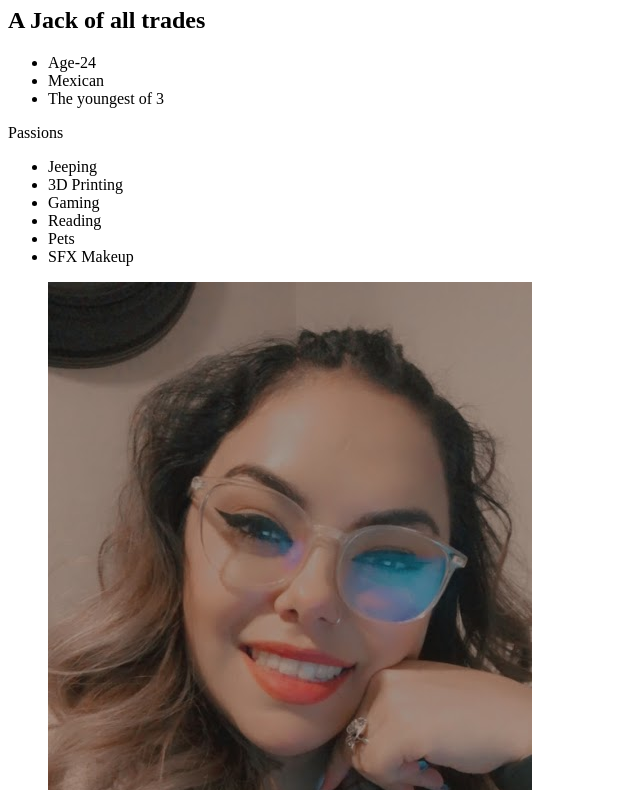
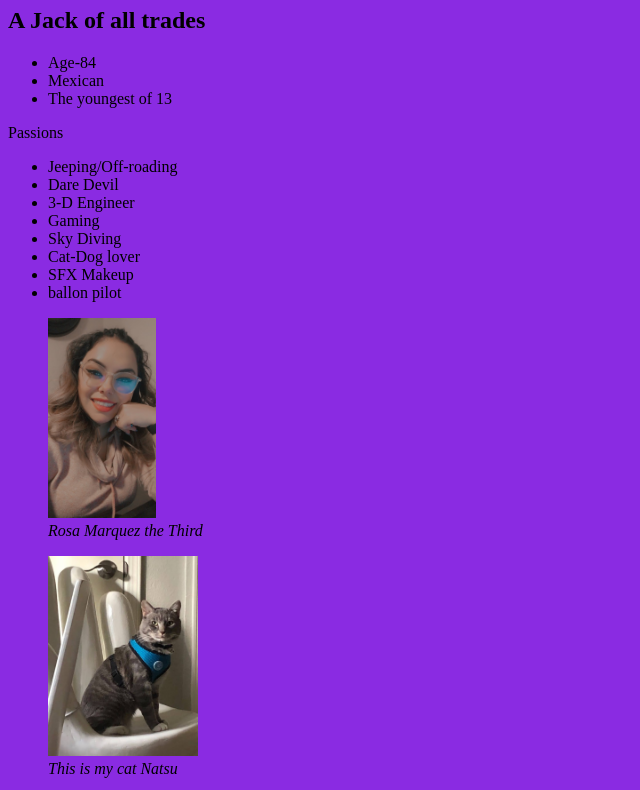
Before and after one commit to RsMarquez/about-rosa, a plain HTML site: page index.html in a window 1280 px wide. Shown: the part 73-863 px from the top of the page, without its empty margins (0-640 px from the left). Drawn offline with Linux system fonts and the light colour scheme.

Commit message:
Aarons revision

```diff
--- a/index.html
+++ b/index.html
@@ -4,47 +4,55 @@
         <meta charset="UTF-8"/>
         <title> Basic HTML Page</title>
 
-        <link rel="stylesheet" type="style/css" href="style.css" />
+        <link rel="stylesheet" type="text/css" href="style.css" />
 
     </head>
-    <body>
-    <h1>My Name is Rosa Marquez </h1>
+    <h1>My Name is Rosa Marquez the third </h1>
     <h2>A Jack of all trades</h2>
+
     <ul>
         <li>
-                Age-24
+            Age-84
         </li>
         <li>
             Mexican
         </li>
         <li>
-                The youngest of 3
+            The youngest of 13
         </li>
     </ul>
     <p>Passions</p>
     <ul>
-        <li>Jeeping</li>
-        <li>3D Printing</li>
+        <li>Jeeping/Off-roading </li>
+        <li>Dare Devil</li>
+        <li>3-D Engineer</li>
         <li>Gaming </li>
-        <li>Reading</li>
-        <li>Pets</li>
+        <li>Sky Diving</li>
+        <li>Cat-Dog lover</li>
         <li>SFX Makeup</li>
+        <li>ballon pilot</li>
+
+
     </ul>
     <figure>
-        <img src="assets/rosa.JPG" alt="Picture of me" class="responsive" />
-        <figcaption class="imagecap"> This is me </figcaption>
+        <img src="assets/rosa.jpg" alt="Picture of me" class="responsive" />
+        <figcaption class="imagecap"> Rosa Marquez the Third </figcaption>
     </figure>
     <figure>
-        <img src="assets/natsu.JPG" alt="Picture of my cat"/>
+        <img src="assets/natsu.jpg" alt="Picture of my cat"/>
         <figcaption class="imagecap">This is my cat Natsu </figcaption>
     </figure>
     <figure>
-        <img src="assets/Jeep.jpg" alt="Picture of my jeep">
+        <img src="assets/jeep.jpg" alt="Picture of my jeep">
         <figcaption class="imagecap">This is my Jeep </figcaption>
     </figure>
     <figure>
-        <img src="assets/muneca.jpg" alt="Picture of my Dogs">
+        <img src="assets/dog.jpg" alt="Picture of my Dogs">
         <figcaption class="imagecap">These are my Dogs</figcaption>
     </figure>
-    </body>
+    <figure>
+        <img src="assets/cowballon.jpg" alt="picture of a hot air-Ballon">
+        <figcaption class="imagecap">My Cow Balloon</figcaption>
+</figure>
+
 </html>
--- a/style.css
+++ b/style.css
@@ -1,8 +1,10 @@
-h1 {
-    color: green;
+img {
+    max-height: 200px;
+    max-width: 200px;
 }
- responsive{
-     height: 100%;
-     width: auto;
-
- }
+html {
+    background-color:blueviolet;
+}
+.imagecap {
+    font-style: italic;
+}
```
Also changed, not shown: assets/cowballon.jpg (added), assets/dog.jpg (renamed from assets/muneca.jpg), assets/jeep.jpg (renamed from assets/Jeep.jpg), assets/natsu.jpg (renamed from assets/natsu.JPG), assets/rosa.jpg (renamed from assets/rosa.JPG). Lines whose indentation alone changed are shown as unchanged.
